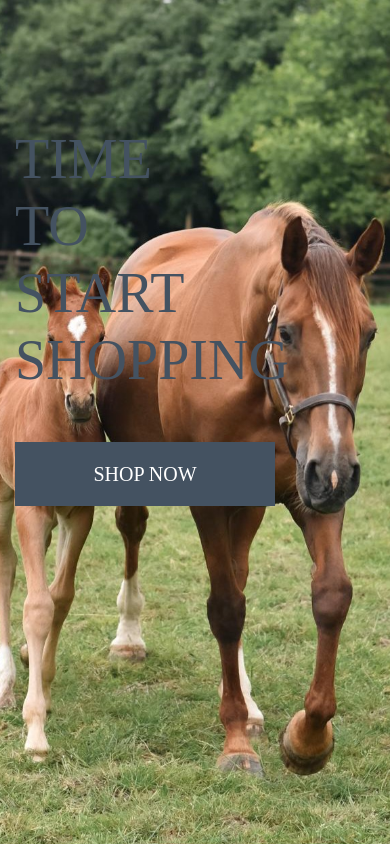
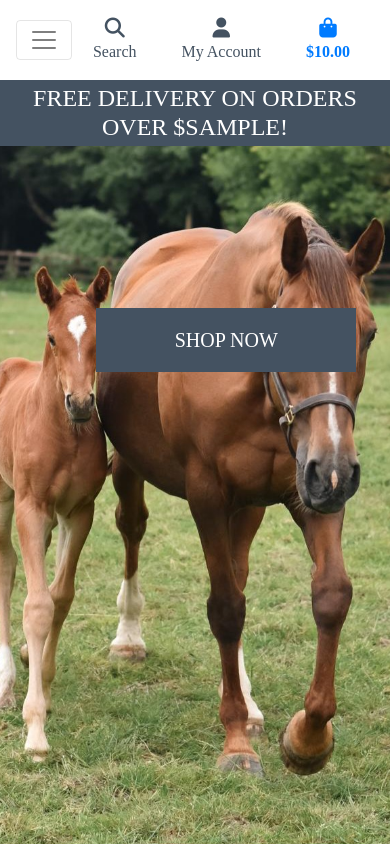
Before and after one commit to Declan444/theshop, a Django app: template shop/templates/shop/index.html in a window 390 px wide. Run offline with Django 3.2, Linux system fonts and the light colour scheme; the template is opened without the code that fills it: most values are stand-ins (such as "Sample title", 1, 10 or a date in 2020); some libraries are stand-ins or nearby versions.

Commit message:
Add mobile header and nav bar in includes. Add further styling

```diff
--- a/onlineshop/templates/base.html
+++ b/onlineshop/templates/base.html
@@ -40,11 +40,11 @@
   <body>
     <header class="container-fluid fixed-top">
       <div id="topnav" class="row bg-white pt-lg-2 d-none d-lg-flex">
-        <div class="col-12 col-lg-4 my-auto py-1 py-lg-0 text-center text-lg-left">
-          <a href="{% url 'index' %}" class="nav-link main-logo-link">
-            <h2 class="logo-font text-black my-0"><strong>Online|</strong>Shop</h2>
-          </a>
-        </div>
+          <div class="col-12 col-lg-4 my-auto py-1 py-lg-0 text-center text-lg-left">
+            <a href="{% url 'index' %}" class="nav-link main-logo-link">
+              <h2 class="logo-font text-black my-0"><strong>Equestrian  |</strong> Online</h2>
+            </a>
+          </div>
         <div class="col-12 col-lg-4 my-auto py-1 py-lg-0">
           <form action="GET" action="">
             <div class="input-group w-100">
@@ -99,6 +99,20 @@
           </ul>
         </div>
       </div>
+      <div class="row bg-white">
+        <nav class="navbar navbar-expand-lg navbar-light w-100">
+            <button class="navbar-toggler" type="button" data-toggle="collapse" data-target="#main-nav" aria-controls="main-nav" aria-expanded="false" aria-label="Toggle navigation">
+                <span class="navbar-toggler-icon"></span>
+            </button>
+            {% include 'includes/mobile-top-header.html' %}
+            {% include 'includes/main-nav.html' %}
+        </nav>
+    </div>
+    <div id="delivery-banner" class="row text-center">
+        <div class="col bg-black text-white">
+            <h4 class="logo-font my-1">Free delivery on orders over ${{ free_shipping_threshold }}!</h4>
+        </div>
+    </div>
     </header>
 
     {% if messages %}
--- /dev/null
+++ b/onlineshop/templates/includes/main-nav.html
@@ -0,0 +1,50 @@
+<div class="collapse navbar-collapse" id="main-nav">
+    <ul class="navbar-nav w-auto mx-auto">
+        <li class="nav-item dropdown">
+            <a class="logo-font font-weight-bold nav-link text-black mr-5" href="#" id="all-products-link" data-toggle="dropdown" aria-haspopup="true" aria-expanded="false">
+                All Products
+            </a>
+            <div class="dropdown-menu border-0" aria-labelledby="all-products-link">
+                <a href="" class="dropdown-item">By Price</a>
+                <a href="" class="dropdown-item ">By Rating</a>
+                <a href="" class="dropdown-item ">By Category</a>
+                <a href="" class="dropdown-item">All Products</a>
+            </div>
+        </li>
+
+        <li class="nav-item dropdown">
+            <a class="logo-font font-weight-bold nav-link text-black mr-5" href="#" id="Horseware" data-toggle="dropdown" aria-haspopup="true" aria-expanded="false">
+                Horseware
+            </a>
+            <div class="dropdown-menu border-0" aria-labelledby="Horseware">
+                <a href="" class="dropdown-item">Saddles</a>
+                <a href="" class="dropdown-item">Bridles</a>
+                <a href="" class="dropdown-item">Covers</a>
+                <a href="" class="dropdown-item">Extras</a>
+            </div>
+        </li>
+
+        <li class="nav-item dropdown">
+            <a class="logo-font font-weight-bold nav-link text-black mr-5" href="#" id="riderware-link" data-toggle="dropdown" aria-haspopup="true" aria-expanded="false">
+                Riderware
+            </a>
+            <div class="dropdown-menu border-0" aria-labelledby="riderware-link">
+                <a href="" class="dropdown-item">Helmets</a>
+                <a href="" class="dropdown-item">Jackets</a>
+                <a href="" class="dropdown-item">Boots</a>
+            </div>
+        </li>
+
+        <li class="nav-item dropdown">
+            <a class="logo-font font-weight-bold nav-link text-black" href="#" id="specials-link" data-toggle="dropdown" aria-haspopup="true" aria-expanded="false">
+                Special Offers
+            </a>
+            <div class="dropdown-menu border-0" aria-labelledby="specials-link">
+                <a href="" class="dropdown-item">New Products</a>
+                <a href="" class="dropdown-item">Deals</a>
+                <a href="" class="dropdown-item">Clearance</a>
+                <a href="" class="dropdown-item">All Specials</a>
+            </div>
+        </li>
+    </ul>
+</div>
--- /dev/null
+++ b/onlineshop/templates/includes/mobile-top-header.html
@@ -0,0 +1,56 @@
+<li class="list-inline-item">
+    <a class="text-black nav-link d-block d-lg-none" href="#" id="mobile-search" data-toggle="dropdown" aria-haspopup="true" aria-expanded="false">
+        <div class="text-center">
+            <div><i class="fas fa-search fa-lg"></i></div>
+            <p class="my-0">Search</p>
+        </div>
+    </a>
+    <div class="dropdown-menu border-0 w-100 p-3 rounded-0 my-0" aria-labelledby="mobile-search">
+        <form class="form" method="GET" action="">
+            <div class="input-group w-100">
+                <input class="form-control border border-black rounded-0" type="text" name="q" placeholder="Search our site">
+                <div class="input-group-append">
+                    <button class="form-control form-control btn btn-black border border-black rounded-0" type="submit">
+                        <span class="icon">
+                            <i class="fas fa-search"></i>
+                        </span>
+                    </button>
+                </div>
+            </div>
+        </form>
+    </div>
+</li>
+<li class="list-inline-item dropdown">
+    <a class="text-black nav-link d-block d-lg-none" href="#" id="user-options" data-toggle="dropdown" aria-haspopup="true" aria-expanded="false">
+        <div class="text-center">
+            <div><i class="fas fa-user fa-lg"></i></div>
+            <p class="my-0">My Account</p>
+        </div>
+    </a>
+    <div class="dropdown-menu border-0" aria-labelledby="user-options">
+        {% if request.user.is_authenticated %}
+            {% if request.user.is_superuser %}
+                <a href="{% url 'account_logout' %}" class="dropdown-item">Product Management</a>
+            {% endif %}
+            <a href="" class="dropdown-item">My Profile</a>
+            <a href="{% url 'account_logout' %}" class="dropdown-item">Logout</a>
+        {% else %}
+            <a href="{% url 'account_signup' %}" class="dropdown-item">Register</a>
+            <a href="{% url 'account_login' %}" class="dropdown-item">Login</a>
+        {% endif %}
+    </div>
+</li>
+<li class="list-inline-item">
+    <a class="{% if grand_total %}text-primary font-weight-bold{% else %}text-black{% endif %} nav-link d-block d-lg-none" href="">
+        <div class="text-center">
+            <div><i class="fas fa-shopping-bag fa-lg"></i></div>
+            <p class="my-0">
+                {% if grand_total %}
+                    ${{ grand_total|floatformat:2 }}
+                {% else %}
+                    $0.00
+                {% endif %}
+            </p>
+        </div>
+    </a>
+</li>
--- a/shop/static/shop/css/base.css
+++ b/shop/static/shop/css/base.css
@@ -58,6 +58,17 @@ body {
     border: 1px solid black !important;
 }
 
+.bg-black {
+    background: #445261;
+}
+
+.center-content {
+    display: flex;
+    justify-content: center;
+    align-items: center;
+    text-align: center;
+}
+
 /* -------------------------------- Media Queries */
 
 /* Slightly larger container on xl screens */
--- a/shop/templates/shop/index.html
+++ b/shop/templates/shop/index.html
@@ -11,10 +11,10 @@
 
 {% block content %}
     <div class="container h-100">
-        <div class="row h-100">
+        <div class="row h-100 d-flex center-content">
             <div class="col-7 col-md-6 my-auto">
-                <h1 class="display-4 logo-font text-black">
-                    Time to start Shopping
+                <h1 class="display-4 logo-font text-black d-none d-md-block">
+
                 </h1>
                 <div class="my-5">
                     <h4>
```
